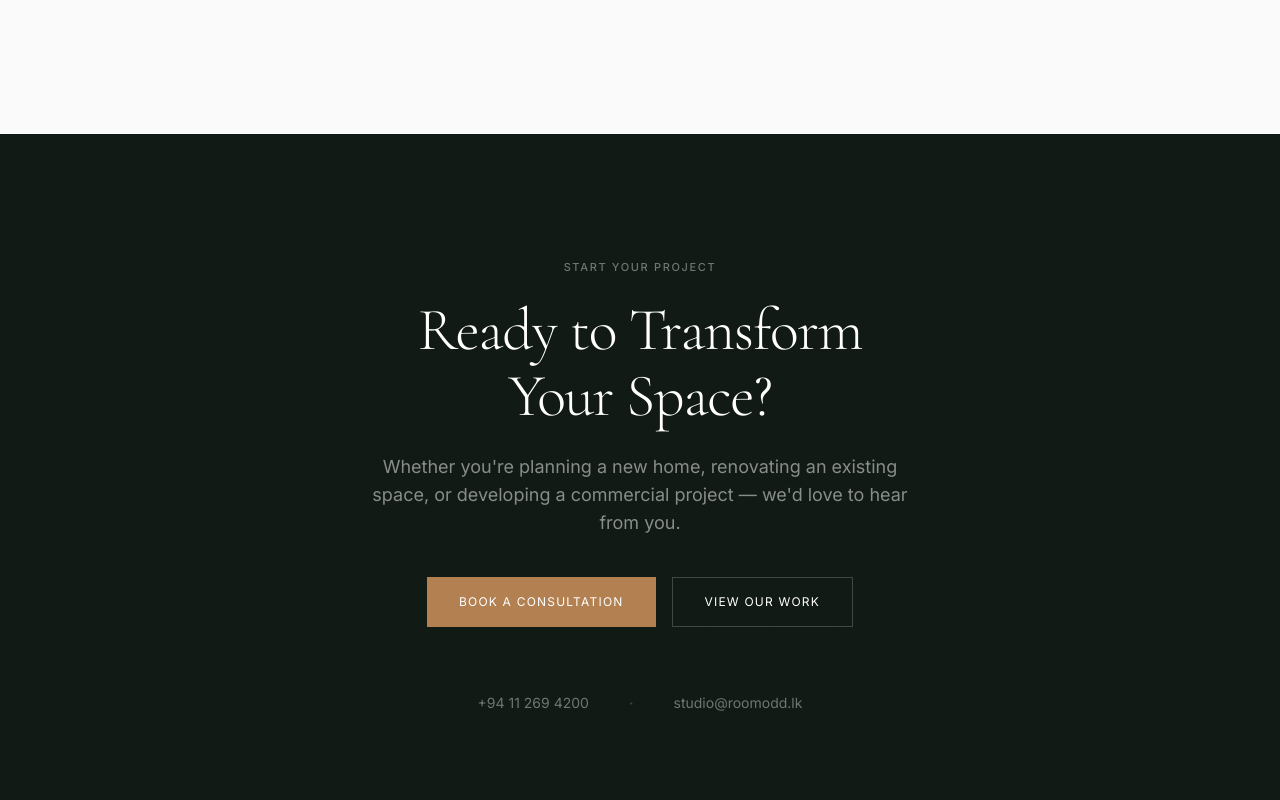
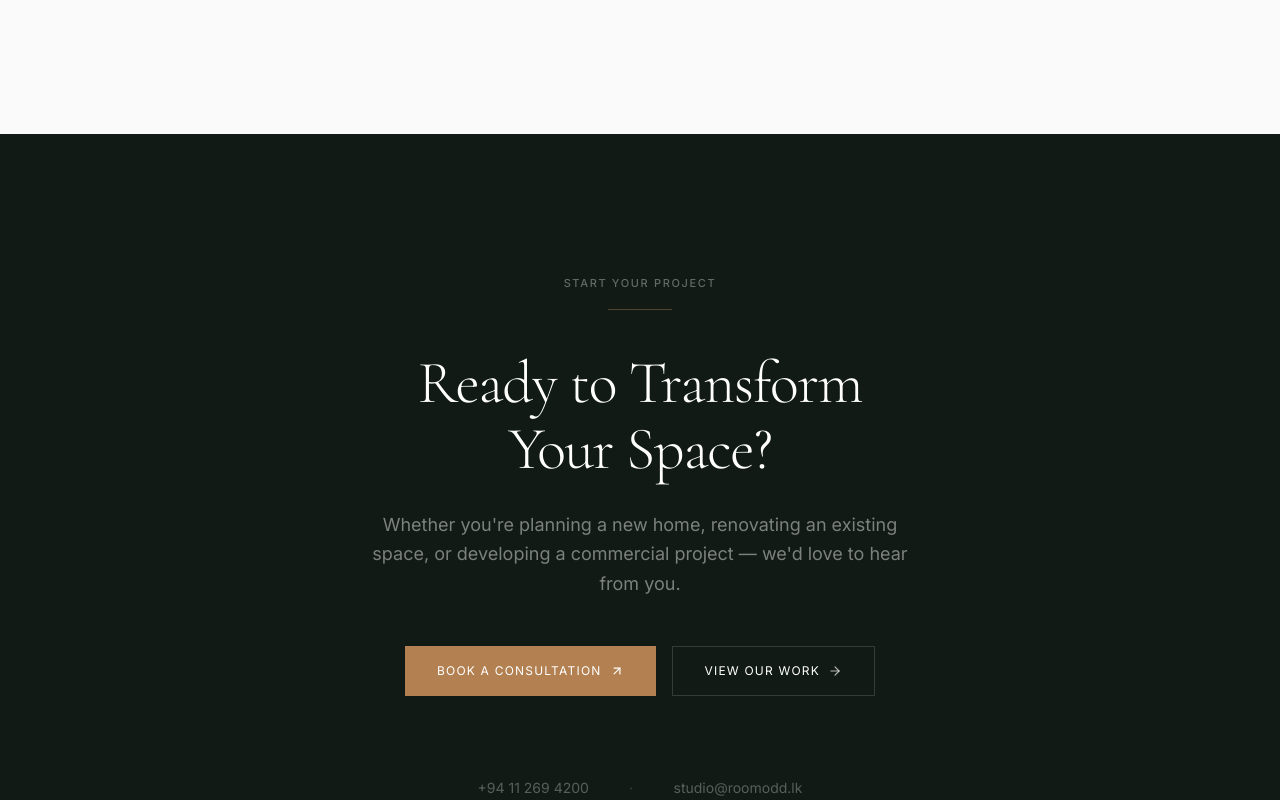
Before and after one commit to ThaveeshaSonnadara/room-odd-website, a Next.js app: page / in a window 1280 px wide. Shown: the part 5260-6060 px from the top of the page. Built offline with nearby package versions, Linux system fonts and the light colour scheme.

Commit message:
update src/components/home/CTASection.tsx

```diff
--- a/src/components/home/CTASection.tsx
+++ b/src/components/home/CTASection.tsx
@@ -3,20 +3,21 @@
 import React from 'react';
 import Link from 'next/link';
 import { motion } from 'framer-motion';
+import { ArrowUpRight, ArrowRight } from 'lucide-react';
 import { Container } from '@/components/ui/Container';
 
 export function CTASection() {
   return (
-    <section className="relative py-24 lg:py-32 bg-olive-deep overflow-hidden">
-      {/* Subtle grid pattern */}
-      <div className="absolute inset-0 grid-overlay opacity-20" />
+    <section className="relative py-28 lg:py-36 bg-olive-deep overflow-hidden">
+      {/* Subtle dot grid pattern */}
+      <div className="absolute inset-0 dot-grid opacity-30" />
 
       <Container className="relative z-10">
         <div className="max-w-3xl mx-auto text-center">
           {/* Label */}
           <motion.p
-            className="editorial-label text-white/40 mb-6"
-            initial={{ opacity: 0, y: 20 }}
+            className="editorial-label text-white/35 mb-5"
+            initial={{ opacity: 0, y: 16 }}
             whileInView={{ opacity: 1, y: 0 }}
             viewport={{ once: true, amount: 0.15 }}
             transition={{ duration: 0.5, ease: [0.22, 0.61, 0.36, 1] }}
@@ -24,13 +25,23 @@ export function CTASection() {
             Start Your Project
           </motion.p>
 
+          {/* Horizontal rule that draws from center */}
+          <motion.span
+            className="block w-16 h-px bg-bronze/40 mx-auto mb-10"
+            initial={{ scaleX: 0 }}
+            whileInView={{ scaleX: 1 }}
+            viewport={{ once: true }}
+            transition={{ duration: 0.8, delay: 0.1, ease: [0.22, 0.61, 0.36, 1] }}
+            style={{ transformOrigin: 'center' }}
+          />
+
           {/* Headline */}
           <motion.h2
-            className="font-display text-4xl md:text-5xl lg:text-6xl font-light text-white tracking-tighter"
-            initial={{ opacity: 0, y: 24 }}
+            className="font-display text-4xl md:text-5xl lg:text-6xl font-light text-white tracking-tighter leading-[1.05]"
+            initial={{ opacity: 0, y: 20 }}
             whileInView={{ opacity: 1, y: 0 }}
             viewport={{ once: true, amount: 0.15 }}
-            transition={{ duration: 0.6, delay: 0.1, ease: [0.22, 0.61, 0.36, 1] }}
+            transition={{ duration: 0.6, delay: 0.15, ease: [0.22, 0.61, 0.36, 1] }}
           >
             Ready to Transform{' '}
             <br className="hidden sm:inline" />
@@ -39,11 +50,11 @@ export function CTASection() {
 
           {/* Description */}
           <motion.p
-            className="mt-6 font-body text-lg text-white/50 max-w-xl mx-auto"
-            initial={{ opacity: 0, y: 20 }}
+            className="mt-7 font-body text-lg text-white/45 max-w-xl mx-auto leading-relaxed"
+            initial={{ opacity: 0, y: 16 }}
             whileInView={{ opacity: 1, y: 0 }}
             viewport={{ once: true, amount: 0.15 }}
-            transition={{ duration: 0.5, delay: 0.2, ease: [0.22, 0.61, 0.36, 1] }}
+            transition={{ duration: 0.5, delay: 0.25, ease: [0.22, 0.61, 0.36, 1] }}
           >
             Whether you&apos;re planning a new home, renovating an existing
             space, or developing a commercial project — we&apos;d love to hear
@@ -52,29 +63,31 @@ export function CTASection() {
 
           {/* CTA buttons */}
           <motion.div
-            className="mt-10 flex flex-wrap justify-center gap-4"
-            initial={{ opacity: 0, y: 20 }}
+            className="mt-10 sm:mt-12 flex flex-col sm:flex-row justify-center gap-3 sm:gap-4"
+            initial={{ opacity: 0, y: 16 }}
             whileInView={{ opacity: 1, y: 0 }}
             viewport={{ once: true, amount: 0.15 }}
-            transition={{ duration: 0.5, delay: 0.3, ease: [0.22, 0.61, 0.36, 1] }}
+            transition={{ duration: 0.5, delay: 0.35, ease: [0.22, 0.61, 0.36, 1] }}
           >
             <Link
-              href="/contact"
-              className="inline-flex items-center font-body text-xs uppercase tracking-wider px-8 py-4 bg-bronze text-white hover:bg-bronze-dark transition-colors duration-300"
+              href="/contact#contact-form"
+              className="group inline-flex items-center justify-center gap-2 font-body text-xs uppercase tracking-wider px-6 sm:px-8 py-3.5 sm:py-4 bg-bronze text-white hover:bg-bronze-dark transition-all duration-300 hover-track-wider"
             >
-              Book a Consultation
+              <span>Book a Consultation</span>
+              <ArrowUpRight className="w-3.5 h-3.5 text-white transition-transform group-hover:translate-x-0.5 group-hover:-translate-y-0.5" />
             </Link>
             <Link
               href="/projects"
-              className="inline-flex items-center font-body text-xs uppercase tracking-wider px-8 py-4 bg-transparent text-white border border-white/20 hover:bg-white/10 transition-all duration-300"
+              className="group inline-flex items-center justify-center gap-2 font-body text-xs uppercase tracking-wider px-6 sm:px-8 py-3.5 sm:py-4 bg-transparent text-white border border-white/15 hover:bg-white/8 hover:border-white/30 transition-all duration-300"
             >
-              View Our Work
+              <span>View Our Work</span>
+              <ArrowRight className="w-3.5 h-3.5 text-white/70 transition-transform group-hover:translate-x-1 group-hover:text-white" />
             </Link>
           </motion.div>
 
           {/* Contact info */}
           <motion.div
-            className="mt-16 flex flex-col sm:flex-row items-center justify-center gap-6 sm:gap-10"
+            className="mt-20 flex flex-col sm:flex-row items-center justify-center gap-6 sm:gap-10"
             initial={{ opacity: 0 }}
             whileInView={{ opacity: 1 }}
             viewport={{ once: true, amount: 0.15 }}
@@ -82,14 +95,14 @@ export function CTASection() {
           >
             <a
               href="tel:+94112694200"
-              className="font-body text-sm text-white/40 hover:text-white/70 transition-colors duration-300"
+              className="font-body text-sm text-white/30 hover:text-white/60 transition-colors duration-300"
             >
               +94 11 269 4200
             </a>
-            <span className="hidden sm:inline text-white/20">·</span>
+            <span className="hidden sm:inline text-white/15">·</span>
             <a
               href="mailto:studio@roomodd.lk"
-              className="font-body text-sm text-white/40 hover:text-white/70 transition-colors duration-300"
+              className="font-body text-sm text-white/30 hover:text-white/60 transition-colors duration-300"
             >
               studio@roomodd.lk
             </a>
```
